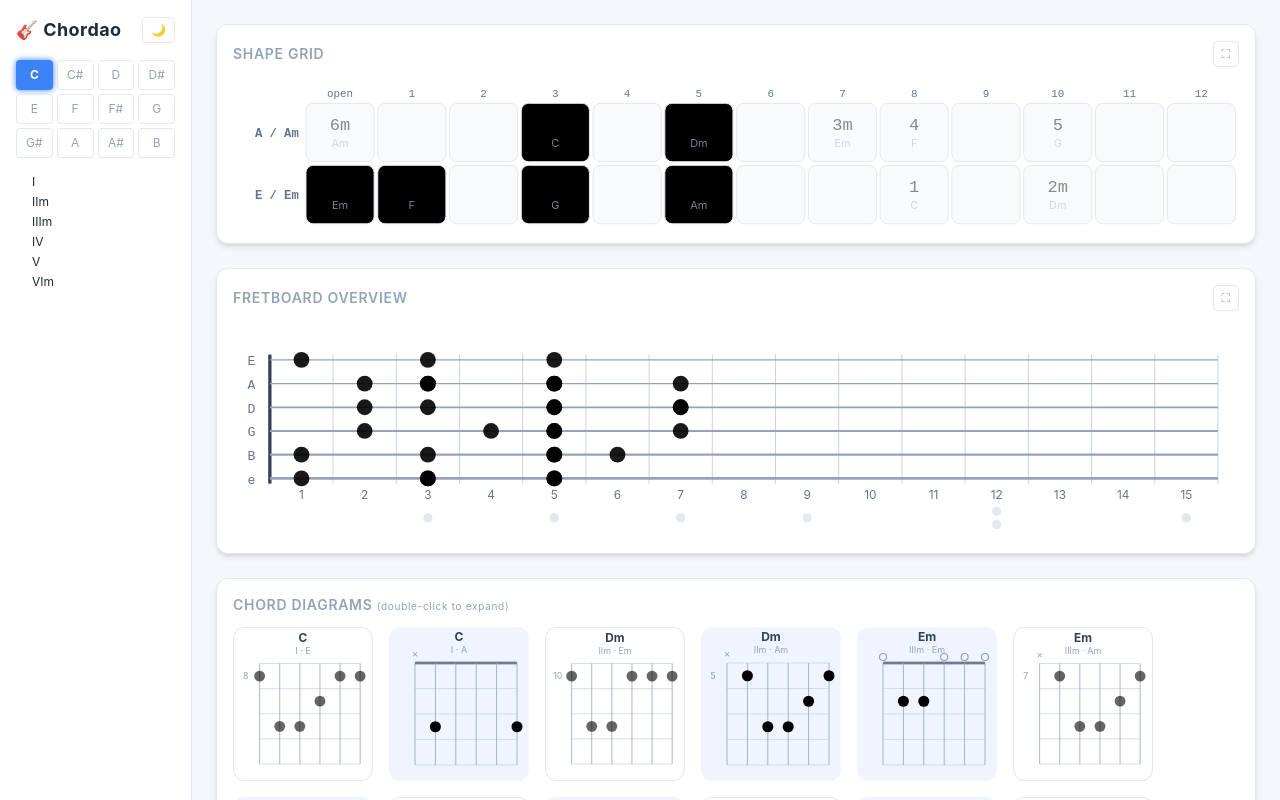
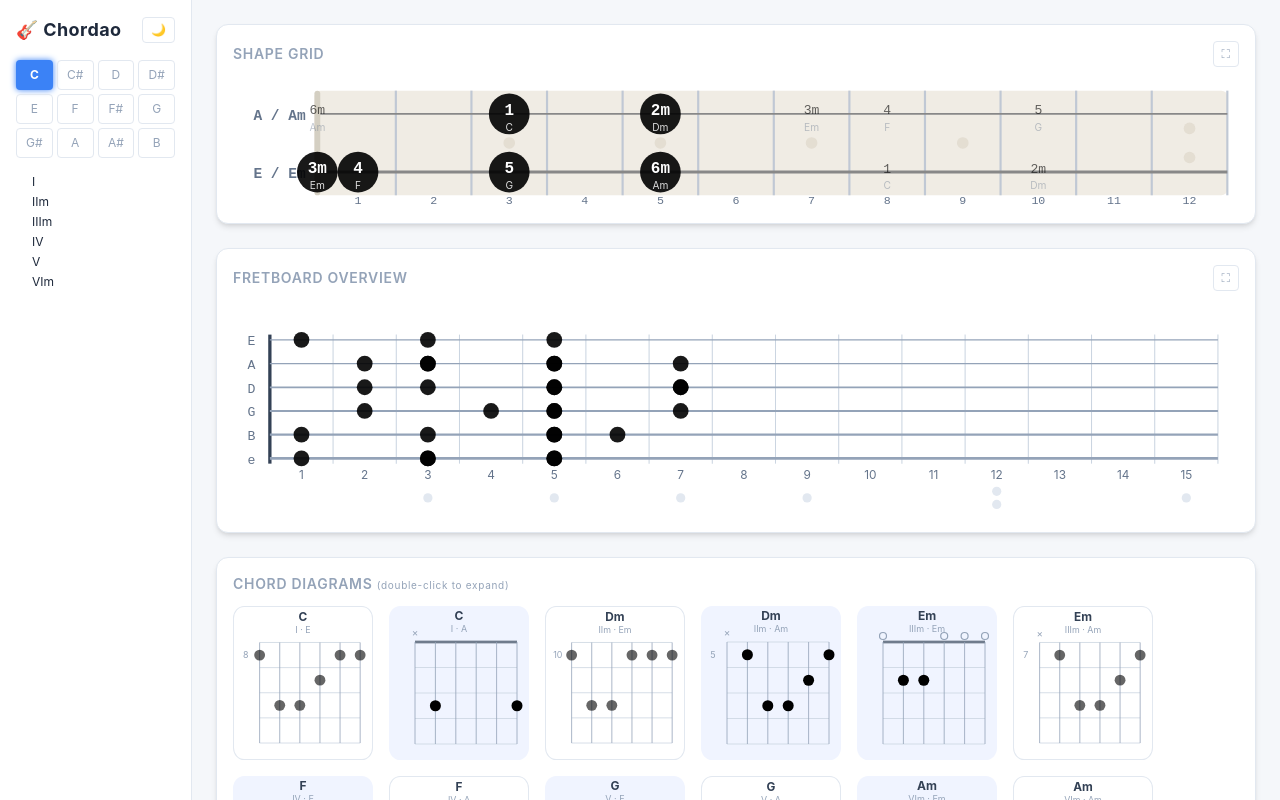
Before and after one commit to W-Mai/chordao, a React (Vite) app: page / in a window 1280 px wide. Shown: the top 800 px of the page. Built offline with nearby package versions, Linux system fonts and the light colour scheme.

Commit message:
style: shape grid as guitar neck with strings, frets, and inlay dots

```diff
--- a/src/ShapeGrid.tsx
+++ b/src/ShapeGrid.tsx
@@ -36,76 +36,126 @@ export function ShapeGrid({ voicings, optimal, light = false, totalFrets = 12 }:
     }
   }
 
-  const cols = totalFrets + 1;
-  const cellW = 56;
-  const cellH = 48;
-  const labelW = 60;
-  const headerH = 20;
-  const gap = 3;
-  const svgW = labelW + cols * (cellW + gap);
-  const svgH = headerH + 2 * (cellH + gap);
+  const labelW = 56;
+  const nutW = 4;
+  const fretW = 52;
+  const padX = 8;
+  const stringGap = 40;
+  const padY = 24;
+  const boardW = totalFrets * fretW;
+  const svgW = labelW + nutW + boardW + padX;
+  const svgH = padY + stringGap + padY;
+  const stringY = [padY, padY + stringGap];
 
-  const line = light ? '#e2e8f0' : '#1e3a5f';
-  const cellBg = light ? '#f8fafc' : '#0d1f38';
+  const fretLine = light ? '#c0c8d4' : '#2a4a6a';
+  const boardBg = light ? '#f0ece4' : '#1a1408';
+  const nutColor = light ? '#d4cfc2' : '#e0d6c2';
+  const stringColor = light ? '#888' : '#aaa';
   const txt = light ? '#64748b' : '#5a7a9a';
-  const sub = light ? '#94a3b8' : '#4a6a8a';
+  const dotMarker = light ? '#d8d0c0' : '#2a2010';
+
+  // Inlay frets (relative to board)
+  const singleDots = [3, 5, 7, 9];
+  const doubleDot = 12;
 
   return (
     <div className="overflow-x-auto">
       <svg viewBox={`0 0 ${svgW} ${svgH}`} className="w-full" style={{ minWidth: 600 }}>
-        {/* Column headers */}
-        {Array.from({ length: cols }, (_, f) => {
-          const x = labelW + f * (cellW + gap);
+        {/* Fretboard background */}
+        <rect x={labelW} y={padY - 16} width={nutW + boardW} height={stringGap + 32} rx={4} fill={boardBg} />
+
+        {/* Nut */}
+        <rect x={labelW} y={padY - 16} width={nutW} height={stringGap + 32} rx={2} fill={nutColor} />
+
+        {/* Fret wires */}
+        {Array.from({ length: totalFrets }, (_, f) => {
+          const x = labelW + nutW + (f + 1) * fretW;
+          return <line key={f} x1={x} y1={padY - 16} x2={x} y2={padY + stringGap + 16} stroke={fretLine} strokeWidth={1.5} />;
+        })}
+
+        {/* Fret numbers */}
+        {Array.from({ length: totalFrets }, (_, f) => {
+          const x = labelW + nutW + f * fretW + fretW / 2;
           return (
-            <text key={f} x={x + cellW / 2} y={headerH - 5} textAnchor="middle" fontSize={9} fill={txt} fontFamily="monospace">
-              {f === 0 ? 'open' : f}
+            <text key={f} x={x} y={svgH - 2} textAnchor="middle" fontSize={8} fill={txt} fontFamily="monospace">
+              {f + 1}
             </text>
           );
         })}
 
-        {/* Rows */}
-        {rows.map((row, ri) => {
-          const y = headerH + ri * (cellH + gap);
-          return (
+        {/* Inlay dots */}
+        {singleDots.filter(f => f <= totalFrets).map(f => {
+          const x = labelW + nutW + (f - 1) * fretW + fretW / 2;
+          return <circle key={f} cx={x} cy={padY + stringGap / 2} r={4} fill={dotMarker} opacity={0.5} />;
+        })}
+        {doubleDot <= totalFrets && <>
+          <circle cx={labelW + nutW + (doubleDot - 1) * fretW + fretW / 2} cy={padY + stringGap / 2 - 10} r={4} fill={dotMarker} opacity={0.5} />
+          <circle cx={labelW + nutW + (doubleDot - 1) * fretW + fretW / 2} cy={padY + stringGap / 2 + 10} r={4} fill={dotMarker} opacity={0.5} />
+        </>}
+
+        {/* Strings */}
+        {rows.map((row, ri) => (
           <g key={row.label}>
-              {/* Row label */}
-              <text x={labelW - 6} y={y + cellH / 2 + 4} textAnchor="end" fontSize={10} fontWeight="bold" fill={txt} fontFamily="monospace">
+            {/* String label */}
+            <text x={labelW - 6} y={stringY[ri] + 4} textAnchor="end" fontSize={10} fontWeight="bold" fill={txt} fontFamily="monospace">
               {row.label}
             </text>
+            {/* String wire */}
+            <line
+              x1={labelW + nutW} y1={stringY[ri]}
+              x2={labelW + nutW + boardW} y2={stringY[ri]}
+              stroke={stringColor} strokeWidth={ri === 1 ? 2 : 1.2}
+            />
+          </g>
+        ))}
 
-              {/* Cells */}
-              {grid[ri].map((cell, fret) => {
-                const x = labelW + fret * (cellW + gap);
-                const isOpt = cell?.isOptimal ?? false;
-                const color = cell ? DEGREE_COLORS[cell.degree] : '';
-                const bg = isOpt ? `color-mix(in srgb, ${color} 18%, ${cellBg})` : cellBg;
+        {/* Chord markers on strings */}
+        {rows.map((_, ri) =>
+          grid[ri].map((cell, fret) => {
+            if (!cell) return null;
+            // Position: center of the fret space, on the string
+            const x = fret === 0
+              ? labelW + nutW / 2
+              : labelW + nutW + (fret - 1) * fretW + fretW / 2;
+            const y = stringY[ri];
+            const color = DEGREE_COLORS[cell.degree];
+            const isOpt = cell.isOptimal;
 
             return (
-                  <g key={fret}>
-                    <rect x={x} y={y} width={cellW} height={cellH} rx={6} fill={bg} stroke={line} strokeWidth={0.8} />
-                    {cell && (
-                      <>
+              <g key={`${ri}-${fret}`}>
+                {/* Dot */}
+                <circle
+                  cx={x} cy={y} r={isOpt ? 14 : 11}
+                  fill={isOpt ? color : 'transparent'}
+                  stroke={color}
+                  strokeWidth={isOpt ? 0 : 2}
+                  opacity={isOpt ? 0.9 : 0.4}
+                />
+                {/* Degree label */}
                 <text
-                          x={x + cellW / 2} y={y + cellH / 2 - 2}
-                          textAnchor="middle" fontSize={14} fontWeight={isOpt ? 'bold' : 'normal'}
-                          fill={color} opacity={isOpt ? 1 : 0.45} fontFamily="monospace"
+                  x={x} y={y - 2}
+                  textAnchor="middle" dominantBaseline="middle"
+                  fontSize={isOpt ? 11 : 9} fontWeight={isOpt ? 'bold' : 'normal'}
+                  fill={isOpt ? '#fff' : color}
+                  opacity={isOpt ? 1 : 0.6}
+                  fontFamily="monospace"
                 >
                   {DEGREE_LABELS[cell.degree]}
                 </text>
+                {/* Chord name */}
                 <text
-                          x={x + cellW / 2} y={y + cellH / 2 + 12}
-                          textAnchor="middle" fontSize={9} fill={sub} opacity={isOpt ? 0.8 : 0.4}
+                  x={x} y={y + 10}
+                  textAnchor="middle" dominantBaseline="middle"
+                  fontSize={7}
+                  fill={isOpt ? '#fff' : txt}
+                  opacity={isOpt ? 0.85 : 0.4}
                 >
                   {cell.name}
                 </text>
-                      </>
-                    )}
               </g>
             );
-              })}
-            </g>
-          );
-        })}
+          })
+        )}
       </svg>
     </div>
   );
```
Lines whose indentation alone changed are shown as unchanged.
